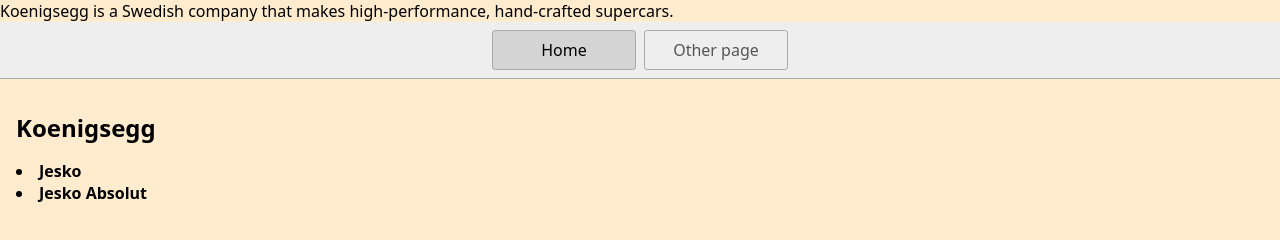
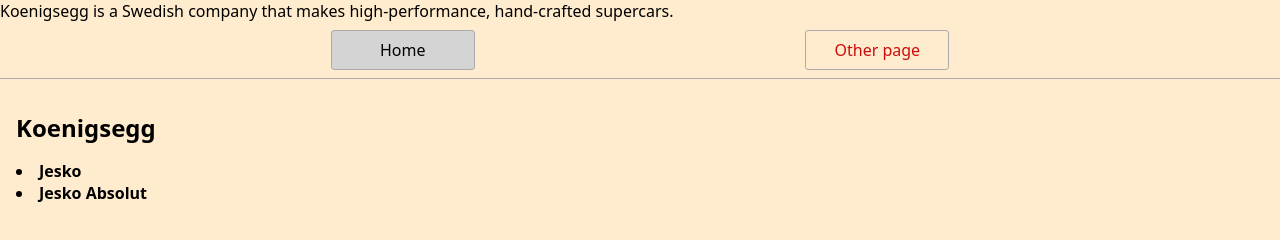
Before and after one commit to anonymous-alfiqur/project-cps140, a website: page index.html in a window 1280 px wide. Drawn offline with Linux system fonts and the light colour scheme.

```diff
--- a/styles.css
+++ b/styles.css
@@ -13,22 +13,23 @@
   display: flex;
   flex-wrap: wrap;
   align-items: center;
-  justify-content: center;
+  justify-content: space-evenly;
   padding: 0.5rem;
   gap: 0.5rem;
   border-bottom: solid 1px #aaa;
-  background-color: #eee;
+  background-color: blanchedalmond;
 }
 
 nav a {
   display: inline-block;
   min-width: 9rem;
   padding: 0.5rem;
+  padding-right: 0.5rem;
   border-radius: 0.2rem;
   border: solid 1px #aaa;
   text-align: center;
   text-decoration: none;
-  color: #555;
+  color: #cc0d0d;
 }
 
 nav a[aria-current='page'] {
```
